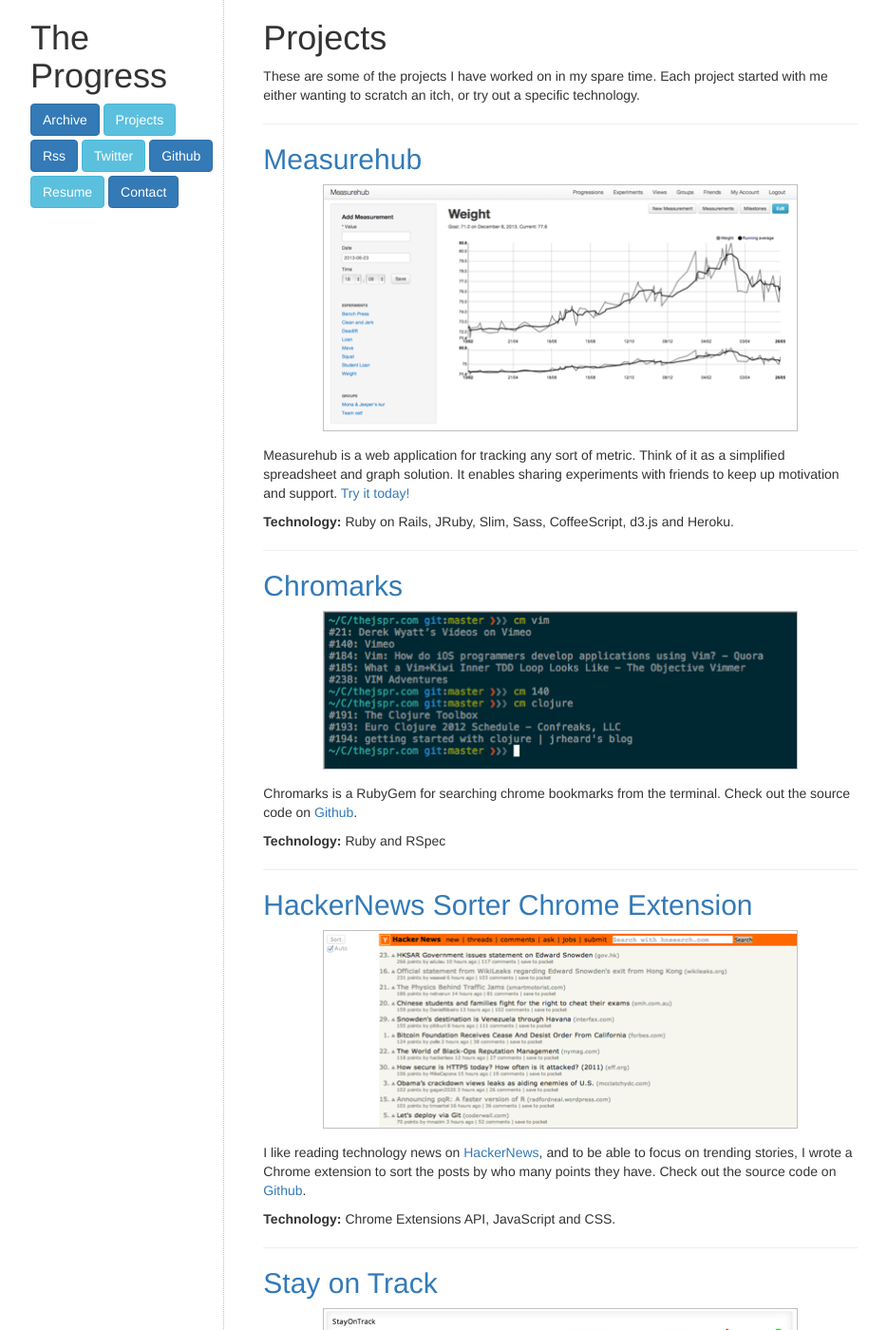
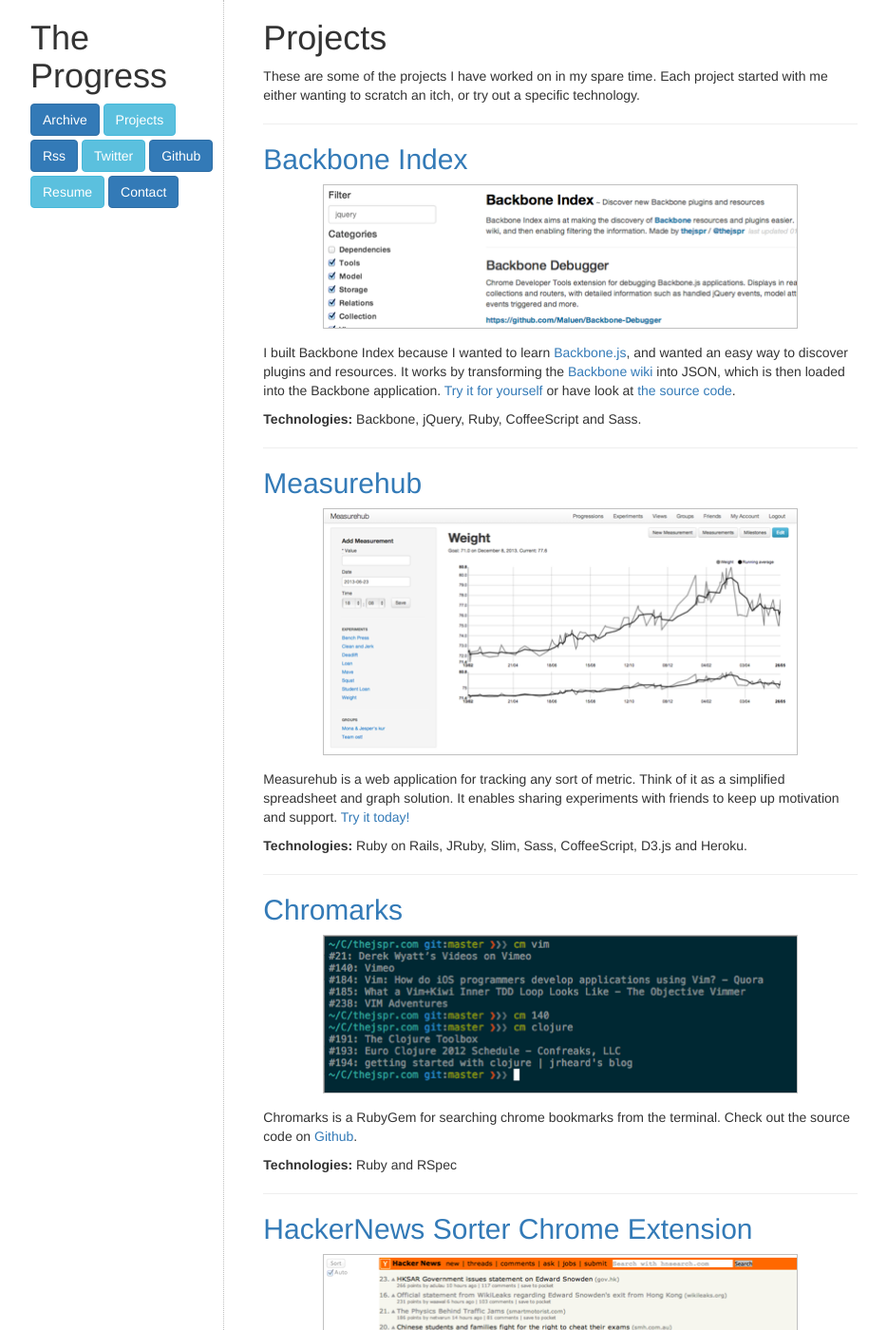
Before and after one commit to thejspr/thejspr.com, a Jekyll site: the page built from projects/index.html, in a window 1280 px wide and 1400 px high. Shown: the whole window at 95% size, without its empty margins (38-972 px from the left). Built offline with Jekyll 4.4.1, drawn with Linux system fonts in a browser that asks for light colours; nearby versions of some CDN libraries; library files that are not in the unit come from our copies; some of the changed text lies outside the part shown.

Commit message:
Add backboneindex to projects page

```diff
--- a/projects/index.html
+++ b/projects/index.html
@@ -10,6 +10,33 @@
     These are some of the projects I have worked on in my spare time. Each project
     started with me either wanting to scratch an itch, or try out a specific
     technology.
+  </p>
+
+  <hr />
+
+  <h2>
+    <a href='http://backboneindex.com' target='_blank'>Backbone Index</a>
+  </h2>
+
+  <a href='#' id='backboneindex' title='Click to see more screenshots'>
+    <img src='/img/backboneindex-thumb.png' alt='Backbone Index' width='500px'/>
+  </a>
+
+  <p>
+    I built Backbone Index because I wanted to learn
+    <a href="http://backbonejs.org">Backbone.js</a>,
+    and wanted an easy way to discover plugins and resources. It works by transforming the
+    <a href='https://github.com/jashkenas/backbone/wiki/Extensions%2C-Plugins%2C-Resources'>
+      Backbone wiki
+    </a>
+    into JSON, which is then loaded into the Backbone application.
+    <a href='http://backboneindex.com'>Try it for yourself</a> or have
+    look at <a href='http://github.com/thejspr/backboneindex'>the source code</a>.
+  </p>
+
+  <p>
+    <strong>Technologies:</strong>
+    Backbone, jQuery, Ruby, CoffeeScript and Sass.
   </p>
 
   <hr />
@@ -30,8 +57,8 @@
   </p>
 
   <p>
-    <strong>Technology:</strong>
-    Ruby on Rails, JRuby, Slim, Sass, CoffeeScript, d3.js and Heroku.
+    <strong>Technologies:</strong>
+    Ruby on Rails, JRuby, Slim, Sass, CoffeeScript, D3.js and Heroku.
   </p>
 
   <hr />
@@ -50,7 +77,7 @@
   </p>
 
   <p>
-    <strong>Technology:</strong>
+    <strong>Technologies:</strong>
     Ruby and RSpec
   </p>
 
@@ -74,7 +101,7 @@
   </p>
 
   <p>
-    <strong>Technology:</strong>
+    <strong>Technologies:</strong>
     Chrome Extensions API, JavaScript and CSS.
   </p>
 
@@ -89,14 +116,14 @@
   </a>
 
   <p>
-    In 2011 I wrote a small Rails application to keep track on when I wen't to
+    In 2011 I wrote a small Rails application to keep track on when I went to
     the gym for an entire year. The premise is that creating a chain of events
     helps build a habit. It worked out great, but I do not maintain or use it
     anymore though.
   </p>
 
   <p>
-    <strong>Technology:</strong>
+    <strong>Technologies:</strong>
     Ruby on Rails, PostgreSQL, Haml, Sass, Devise, Heroku and RSpec.
   </p>
 
```
Also changed, not shown: other parts of projects/index.html (+10 -1 lines), img/backboneindex-thumb.png (added), img/backboneindex.png (added).
